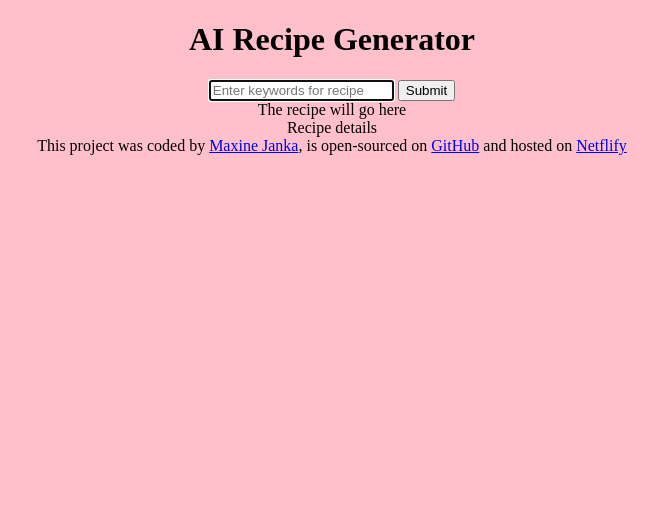
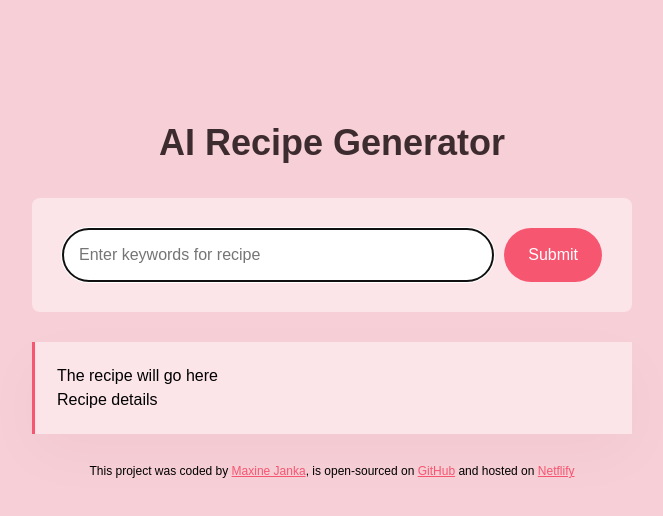
Before and after one commit to maxine-janka/shecodes-recipe-generator, a plain HTML site: page index.html in a window 1280 px wide. Shown: the whole page, without its empty margins (308-971 px from the left). Drawn offline with Linux system fonts and the light colour scheme.

Commit message:
Added styling

```diff
--- a/index.html
+++ b/index.html
@@ -7,6 +7,7 @@
   <link rel="stylesheet" href="src/style.css" />
 </head>
 <body>
+  <div class="container">
   <header>
   <h1>AI Recipe Generator</h1>
   </header>
@@ -19,15 +20,17 @@
       autofocus
       required
       autocomplete="off"
+      class="instructions"
       />
-      <input type="submit" />
+      <input type="submit" class="submit-button"/>
     </form>
-    <div>
+    <div class="recipe-details">
       The recipe will go here
       <br />
       Recipe details
     </div>
   </main>
+
   <footer>
   This project was coded by
   <a
@@ -44,6 +47,7 @@
   target="_blank">
   Netflify</a>
   </footer>
+</div>
   <script src="src/script.js"></script>
 </body>
 </html>
--- a/src/style.css
+++ b/src/style.css
@@ -1,4 +1,67 @@
 body {
+  background-color:#f7cfd6;
+  font-family: Arial, Helvetica, sans-serif;
+}
+
+h1 {
   text-align: center;
-  background: pink;
+  font-size: 36px;
+  font-weight: 800;
+  color: #3d2c2f;
 }
+
+header {
+  margin-bottom: 34px;
+}
+
+form {
+  padding: 30px;
+  background-color: #fce5e9;
+  border-radius: 8px;
+  display: flex;
+  margin-bottom: 30px;
+}
+
+footer {
+  text-align: center;
+  font-size: 12px;
+  margin-top: 30px;
+}
+
+a {
+  color: #f75671;
+}
+.container {
+  margin: 122px auto;
+  max-width: 600px;
+}
+
+.instructions {
+  padding: 16px;
+  border: 1px solid #3d2c2f;
+  width: 80%;
+  font-size: 16px;
+  line-height: 20px;
+  color: #3d2c2f;
+  border-radius: 48px;
+}
+
+.submit-button {
+  margin-left: 10px;
+  background-color: #f75671;
+  border: none;
+  color: white;
+  border-radius: 48px;
+  padding: 14px 24px;
+  font-size: 16px;
+}
+
+.recipe-details {
+  font-size: 16px;
+  background-color: #FCE5E9;
+  padding: 22px;
+  line-height: 1.5;
+  border-left: 3px solid #f75671;
+  box-shadow: 0px 20px 60px rgba(61, 44, 47, 0.03);
+
+}
```
